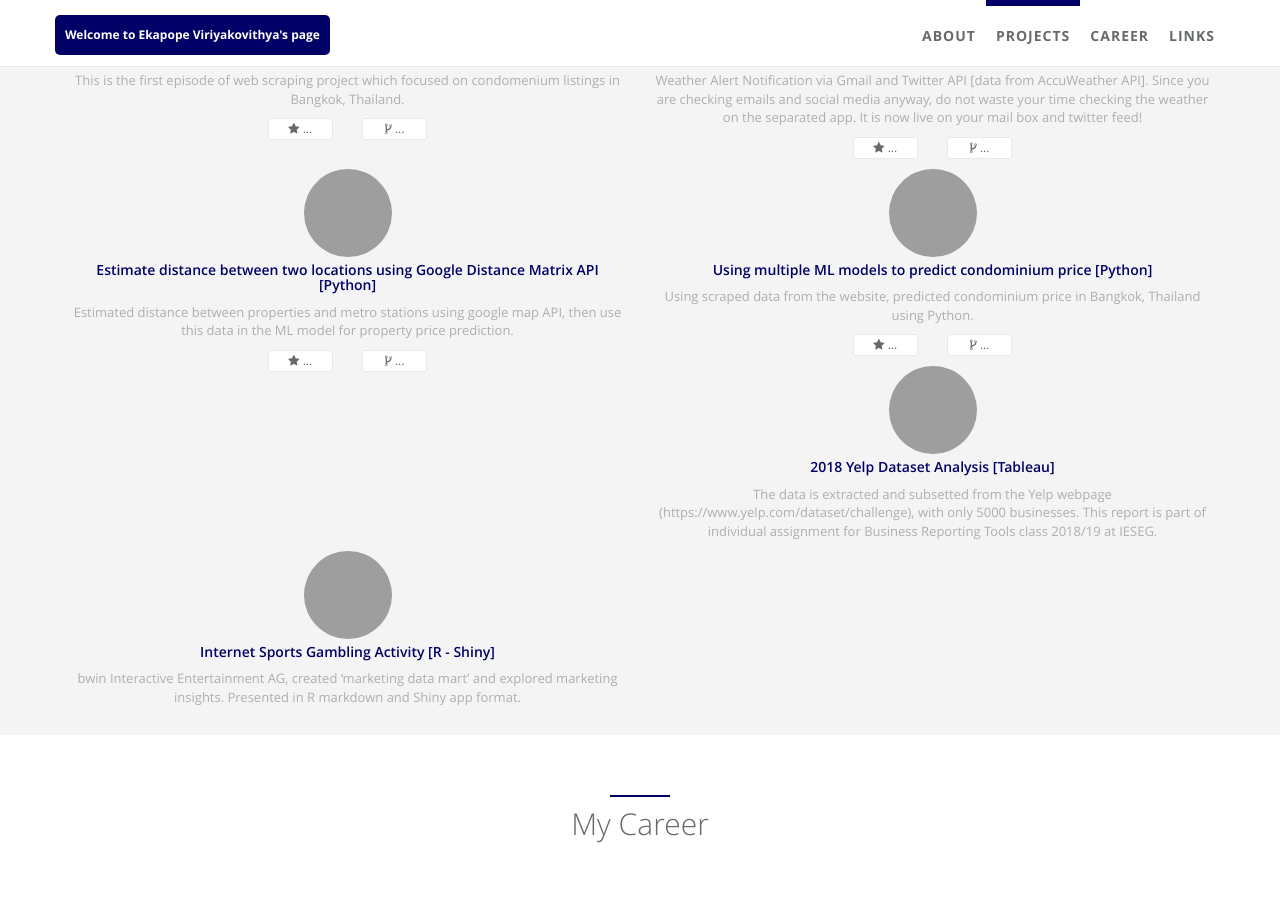
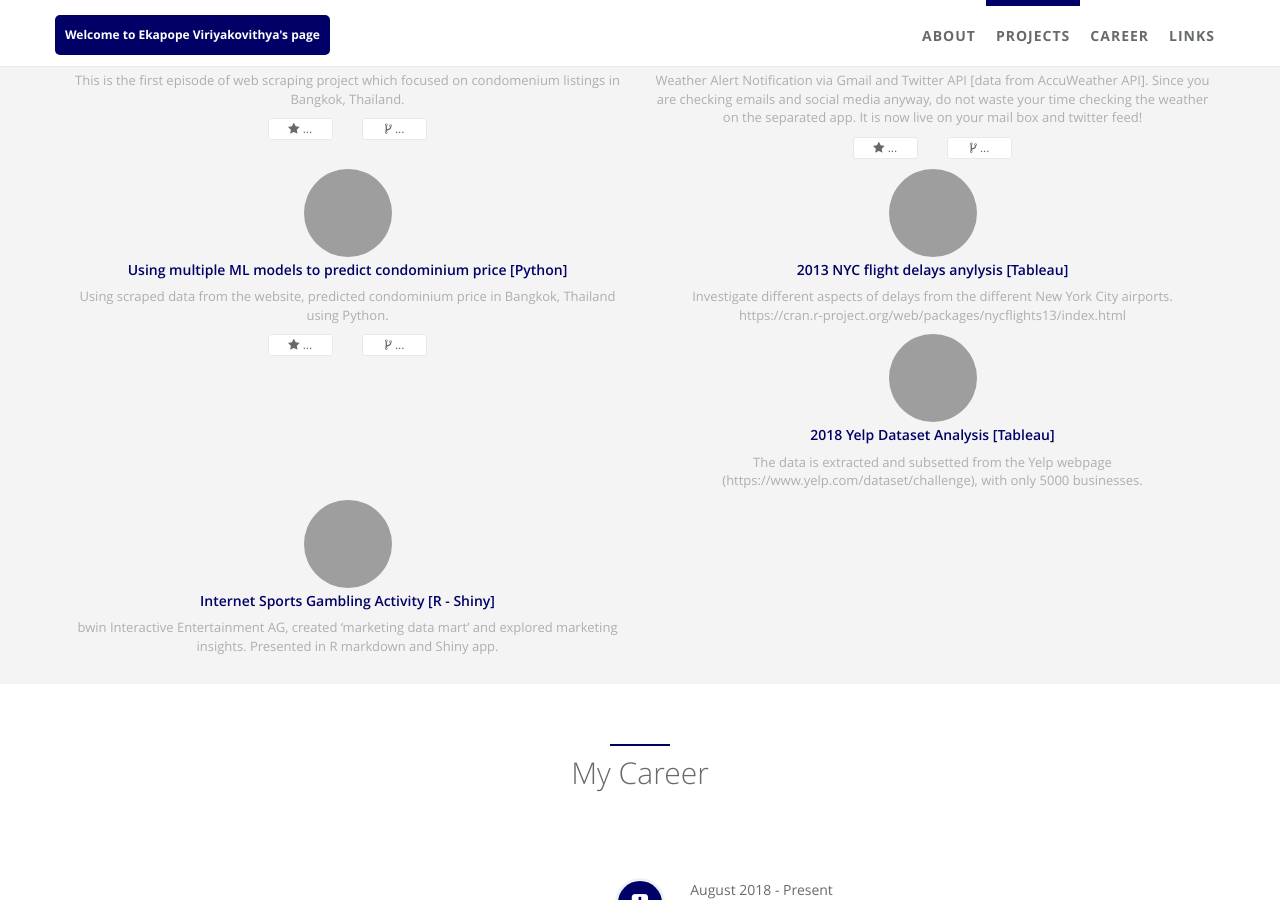
Before and after one commit to ekapope/ekapope.github.io, a Jekyll site: the page built from index.html, in a window 1280 px wide and 900 px high, scrolled down 1204 px, cut to the strip 0-900 px from the top of the window. Built offline with Jekyll 4.4.1, drawn with Linux system fonts in a browser that asks for light colours; grey boxes are pictures that could not be loaded.

Commit message:
Update projects.yml

```diff
--- a/_data/index/projects.yml
+++ b/_data/index/projects.yml
@@ -16,12 +16,12 @@
   img: https://cerebral-overload.com/wp-content/uploads/2018/01/Accuweather-Logo.png
   desc: Weather Alert Notification via Gmail and Twitter API [data from AccuWeather API]. Since you are checking emails and social media anyway, do not waste your time checking the weather on the separated app. It is now live on your mail box and twitter feed!
 
-- name: Estimate distance between two locations using Google Distance Matrix API [Python]
-  i18n:
-  gh_user: Ekapope
-  repo: Estimate-distance-between-two-locations-using-Google-Distance-Matrix-API
-  img: https://upload.wikimedia.org/wikipedia/commons/thumb/4/48/GoogleMaps_logo.svg/1011px-GoogleMaps_logo.svg.png
-  desc: Estimated distance between properties and metro stations using google map API, then use this data in the ML model for property price prediction.
+# - name: Estimate distance between two locations using Google Distance Matrix API [Python]
+#   i18n:
+#   gh_user: Ekapope
+#   repo: Estimate-distance-between-two-locations-using-Google-Distance-Matrix-API
+#   img: https://upload.wikimedia.org/wikipedia/commons/thumb/4/48/GoogleMaps_logo.svg/1011px-GoogleMaps_logo.svg.png
+#   desc: Estimated distance between properties and metro stations using google map API, then use this data in the ML model for property price prediction.
 
 - name: Using multiple ML models to predict condominium price [Python]
   i18n:
@@ -30,21 +30,23 @@
   img: https://www.azernews.az/media/pictures/housing-prices-420x0.jpg
   desc: Using scraped data from the website, predicted condominium price in Bangkok, Thailand using Python.
 
+- name: 2013 NYC flight delays anylysis [Tableau]
+  i18n:
+  url: https://public.tableau.com/profile/ekapope#!/vizhome/20181207_Yelp_Assignment_Ekapope_Viriyakovithya_1024x768/YelpDatasetAnalysisEkapopeViriyakovithya
+  img: https://static-s.aa-cdn.net/img/ios/780465361/2ea929c97d600cfc7325d4f42b2faa53?v=1
+  desc: Investigate different aspects of delays from the different New York City airports. https://cran.r-project.org/web/packages/nycflights13/index.html
+
 - name: 2018 Yelp Dataset Analysis [Tableau]
   i18n:
-  url: https://public.tableau.com/profile/ekapope#!/vizhome/20181207_Yelp_Assignment_Ekapope_Viriyakovithya_1024x768/YelpDatasetAnalysisEkapopeViriyakovithya
+  url: https://public.tableau.com/profile/ekapope#!/vizhome/NYCFlightsDataAnalysis-Group5_0/NYCFlightsDataAnalysis
   img: https://s3-media2.fl.yelpcdn.com/assets/srv0/yelp_large_assets/19f90cad684f/assets/img/brand_guidelines/Yelp_RGB_fullcolor_outline.png
-  desc: The data is extracted and subsetted from the Yelp webpage (https://www.yelp.com/dataset/challenge), with only 5000 businesses. This report is part of individual assignment for Business Reporting Tools class 2018/19 at IESEG.
+  desc: The data is extracted and subsetted from the Yelp webpage (https://www.yelp.com/dataset/challenge), with only 5000 businesses.
 
 - name: Internet Sports Gambling Activity [R - Shiny]
   i18n:
-  gh_user: Ekapope
-  repo:
+  url: https://ekapopev.shinyapps.io/Open-Source-Group-11/
   img: https://amp.businessinsider.com/images/55a89cf42acae732118b73ee-750-563.jpg
-  desc: bwin Interactive Entertainment AG, created ‘marketing data mart’ and  explored marketing insights. Presented in R markdown and Shiny app format.
-  url: https://ekapopev.shinyapps.io/Open-Source-Group-11/
-
-
+  desc: bwin Interactive Entertainment AG, created ‘marketing data mart’ and  explored marketing insights. Presented in R markdown and Shiny app.
 
 #- name: Python
 #  i18n: cpython
```
